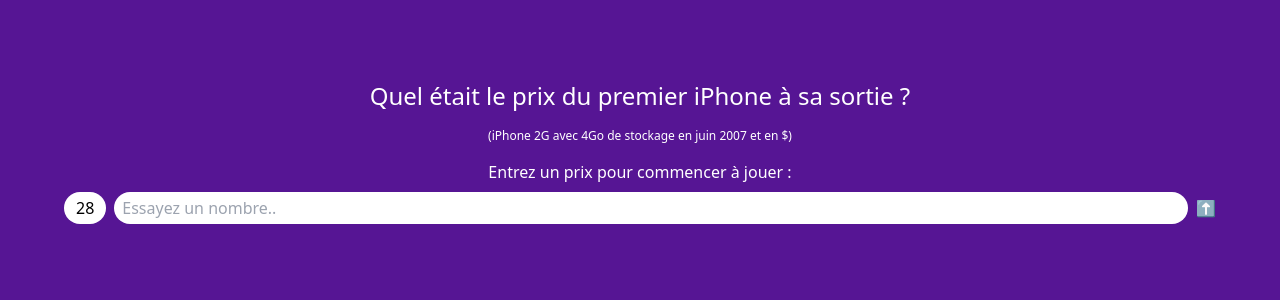
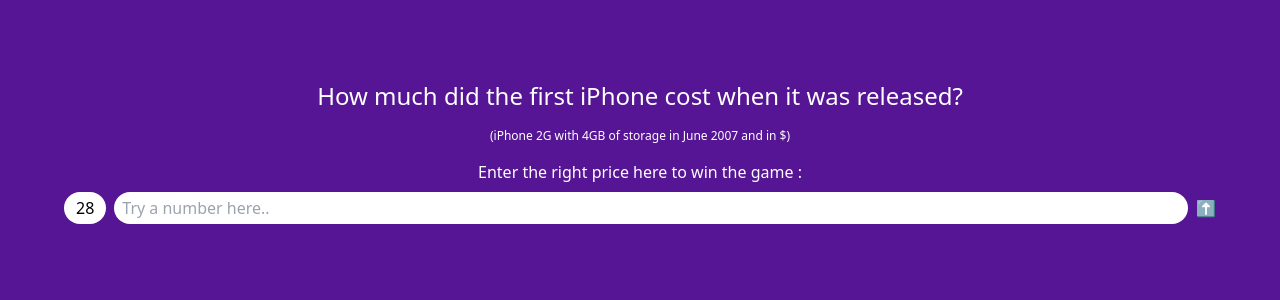
Before and after one commit to albertcodejs/ThePriceIsRight, a Nuxt app: page / in a window 1280 px wide. Both pictures are taken after a click on the button "Press Start". Shown: the top 300 px of the page. Built offline with nearby package versions, Linux system fonts and the light colour scheme.

Commit message:
feat: ajout des anciennes tentatives et amélioration du gameplay

```diff
--- a/components/GameCard.vue
+++ b/components/GameCard.vue
@@ -5,8 +5,9 @@
 let timeLeft = ref(30);
 let isPriceFound = ref(false);
 let tryNumber = ref();
+let triedNumber = ref([]);
 let numberToFind = 499;
-let message = ref("Entrez un prix pour commencer à jouer :");
+let message = ref("Enter the right price here to win the game :");
 let isDisabled = ref(false);
 
 function start() {
@@ -16,21 +17,30 @@
       timeLeft.value--;
     }
     if (timeLeft.value === 0) {
+      message = "Game over !";
       isDisabled = true;
       clearInterval(timer);
     }
-  }, 1000)
+  }, 1000);
+}
+
+function addTryNumber(newNumber) {
+  triedNumber.value.push(newNumber);
 }
 
 function isThePriceRight() {
   if (tryNumber.value === numberToFind) {
-    message.value = "Félicitations !";
+    message.value = "Congratulations !";
     isPriceFound = true;
     isDisabled = true;
   } else if (tryNumber.value > numberToFind) {
-    message.value = "C'est moins !";
+    message.value = "It's less !";
+    addTryNumber(tryNumber.value);
+    tryNumber.value = "";
   } else if (tryNumber.value < numberToFind) {
-    message.value = "C'est plus !";
+    message.value = "It's more !";
+    addTryNumber(tryNumber.value);
+    tryNumber.value = "";
   }
 }
 </script>
@@ -57,10 +67,10 @@
   </div>
   <div v-else class="px-6 pt-20">
     <h1 class="text-2xl pb-4">
-      Quel était le prix du premier iPhone à sa sortie ?
+      How much did the first iPhone cost when it was released?
     </h1>
     <h2 class="text-xs pb-4 mx-16">
-      (iPhone 2G avec 4Go de stockage en juin 2007 et en $)
+      (iPhone 2G with 4GB of storage in June 2007 and in $)
     </h2>
     <p class="mb-2">{{ message }}</p>
     <form class="flex mx-10">
@@ -76,11 +86,19 @@
         id="input"
         required
         v-model="tryNumber"
-        placeholder="Essayez un nombre.."
+        placeholder="Try a number here.."
         @keydown.enter.prevent="isThePriceRight"
         :disabled="isDisabled"
       />
-      <input class="flex-none" type="submit" value="⬆️"></input>
+      <input
+        type="button"
+        class="flex-none"
+        value="⬆️"
+        @click="isThePriceRight"
+      />
     </form>
+    <div class="flex flex-row mt-2 mx-10">
+      <p class="mr-2 line-through" v-for="item in triedNumber">{{ item }}</p>
+    </div>
   </div>
 </template>
```
